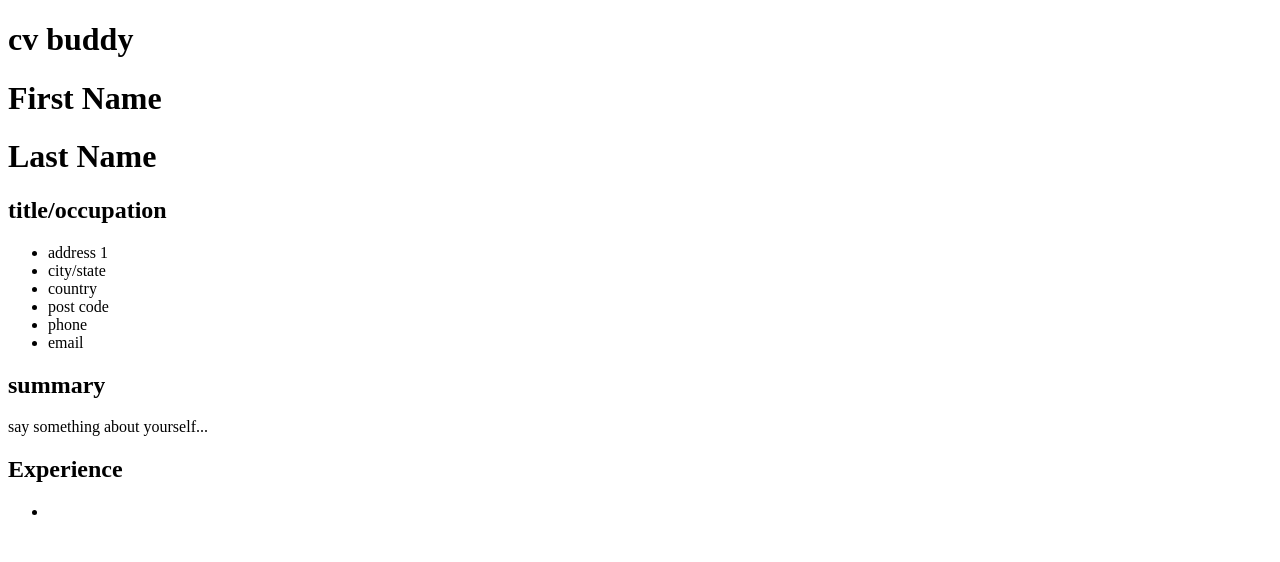
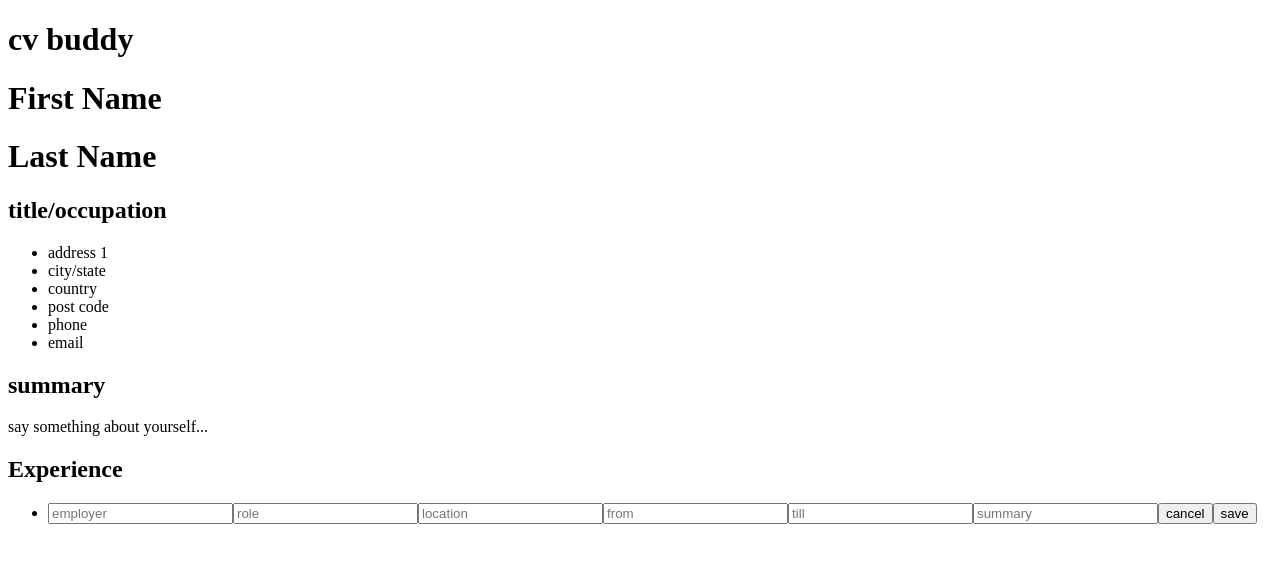
Before and after one commit to noLakes/cv-app, a React (Create React App) app: page / in a window 1280 px wide. Both pictures are taken after a click on the button "Add". Shown: the top 562 px of the page. Built offline with nearby package versions, Linux system fonts and the light colour scheme.

Commit message:
progress on addable and job

```diff
--- a/src/Components/AddableSection.js
+++ b/src/Components/AddableSection.js
@@ -47,13 +47,20 @@ class AddableSection extends React.Component {
 
   handleSubmit (e, itemToSave) {
     e.preventDefault()
+    this.saveItem(itemToSave, e.target.dataset.index)
+    this.toggleEdit()
   }
 
   saveItem (item, index) {
+    this.setState({
+      items: this.state.items.splice(index, 1, item)
+    })
   }
 
-  handleDelete (itemIndex) {
-
+  handleDelete (index) {
+    this.setState({
+      items: this.state.items.splice(index, 1)
+    })
   }
 
   render () {
@@ -64,7 +71,7 @@ class AddableSection extends React.Component {
 
     const listItems = items.map((i, index) =>
       <li key={index}>
-        <i.type
+        <Job
         editing={i.editing}
         values={i.values}
         handleSubmit={this.handleSubmit}
--- a/src/Components/Job.js
+++ b/src/Components/Job.js
@@ -2,9 +2,9 @@
 import React from 'react'
 
 function JobForm (props) {
-  const { handleChange, handleSubmit, handleDelete, index, type } = this.props
+  const { handleChange, handleSubmit, handleDelete, index, collectValues } = props
   return (
-    <form>
+    <form className='job-form'>
       <input type='text' name='employer' placeholder='employer' onChange={handleChange}/>
       <input type='text' name='role' placeholder='role' onChange={handleChange}/>
       <input type='text' name='location' placeholder='location' onChange={handleChange}/>
@@ -12,12 +12,27 @@ function JobForm (props) {
       <input type='text' name='till' placeholder='till' onChange={handleChange}/>
       <input type='textarea' name='summary' placeholder='summary' onChange={handleChange}/>
       <input type='button' value='cancel' onClick={(e) => handleDelete(index)}/>
-      <input type='submit' value='save' onClick={(e) => {handleSubmit}}/>
+      <input type='submit' value='save' data-index={index} onClick={(e) => { handleSubmit(e, collectValues()) }}/>
     </form>
   )
 }
 
 function JobElement (props) {
+  const { values, handleDelete, index } = props
+  return (
+  <div className='job-element'>
+    <div className='left-container'>
+      <h2 className='employer'>{values.employer}</h2>
+      <h3 className='location'>{values.location}</h3>
+      <h3 className='dates'>{`${values.from} - ${values.till}`}</h3>
+    </div>
+    <div className='right-container'>
+    <h2 className='role'>{values.role}</h2>
+    <p className='summary'>{values.summary}</p>
+    </div>
+    <button onClick={(e) => handleDelete(index)}></button>
+  </div>
+  )
 }
 
 class Job extends React.Component {
@@ -25,6 +40,7 @@ class Job extends React.Component {
     super(props)
 
     this.state = {
+      editing: true,
       employer: '',
       role: '',
       location: '',
@@ -38,26 +54,43 @@ class Job extends React.Component {
   }
 
   collectValues () {
+    this.setState({
+      editing: false
+    })
+    return (
+      {
+        type: 'Job',
+        editing: false,
+        values: {
+          employer: this.state.employer,
+          role: this.state.role,
+          location: this.state.location,
+          from: this.state.from,
+          till: this.state.till,
+          summary: this.state.summary
+        }
+      }
+    )
   }
 
   handleChange (e) {
-    const { name, value } = e.taget
+    const { name, value } = e.target
     this.setState({
       [name]: value
     })
   }
 
   render () {
-    const { editing, handleSubmit, handleDelete, values, type, index } = this.props
+    const { handleSubmit, handleDelete, values, index } = this.props
     let element
-    if (editing) {
-      element = <JobForm handleChange={this.handleChange} handleSubmit={handleSubmit} handleDelete={handleDelete} index={index} type={type} />
+    if (this.state.editing) {
+      element = <JobForm handleChange={this.handleChange} collectValues={this.collectValues} handleSubmit={handleSubmit} handleDelete={handleDelete} index={index} />
     } else {
       element = <JobElement handleDelete={handleDelete} index={index} values={values} />
     }
 
     return (
-      { element }
+      element
     )
   }
 }
```
